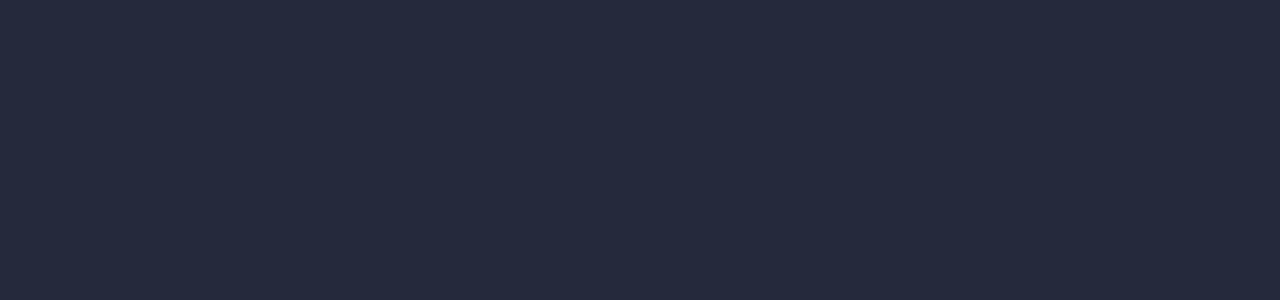
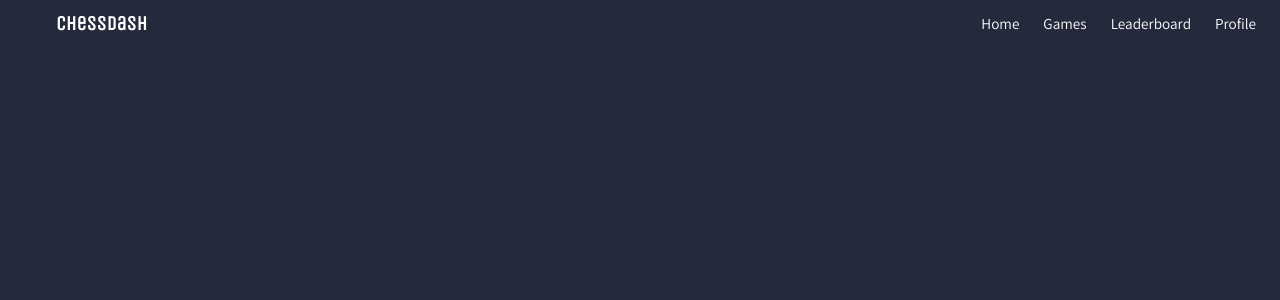
Before and after one commit to joseph-johnson27001/game-dashboard, a Vue app: page / in a window 1280 px wide. Shown: the top 300 px of the page. Built offline with nearby package versions, Linux system fonts and the light colour scheme.

Commit message:
Fonts and top navigation

```diff
--- a/public/index.html
+++ b/public/index.html
@@ -6,7 +6,23 @@
   <meta name="viewport" content="width=device-width,initial-scale=1.0" />
   <link rel="icon" href="/site_logo.png" />
   <title>Game Dashboard</title>
+
+  <!-- Google Fonts -->
+  <link
+    href="https://fonts.googleapis.com/css2?family=Assistant:wght@300;400;600&family=Roboto:wght@300;400;500&family=Unica+One&display=swap"
+    rel="stylesheet"
+  />
+
+  <!-- Font Awesome for icons -->
+  <link
+    rel="stylesheet"
+    href="https://cdnjs.cloudflare.com/ajax/libs/font-awesome/6.5.0/css/all.min.css"
+    integrity="sha512-TbdKxDy5iU7WfA7PSqNu+c5ncytPjTIedpG+azS+dZrfTsyACfskPGi7Fzgj4UInXNO0XmYz6f+Vf5GDNMgmOw=="
+    crossorigin="anonymous"
+    referrerpolicy="no-referrer"
+  />
 </head>
+
   <body>
     <noscript>
       <strong
--- a/src/App.vue
+++ b/src/App.vue
@@ -1,12 +1,19 @@
 <template>
   <div id="app">
-    <div class="main"></div>
+    <div class="main">
+      <TopNav />
+    </div>
   </div>
 </template>
 
 <script>
+import TopNav from './components/Navigation/TopNav.vue';
+
 export default {
   name: "App",
+  components: {
+    TopNav,
+  }
 };
 </script>
 
@@ -16,6 +23,7 @@ body {
   background-color: rgb(37, 41, 60);
   display: flex;
   justify-content: center;
+  font-family: 'Assistant', sans-serif;
 }
 
 .main {
--- a/src/components/Navigation/TopNav.vue
+++ b/src/components/Navigation/TopNav.vue
@@ -0,0 +1,56 @@
+<template>
+  <nav class="top-nav">
+    <div class="nav-content">
+      <div class="logo">ChessDash</div>
+      <div class="spacer" />
+      <div class="nav-items">
+        <a href="#">Home</a>
+        <a href="#">Games</a>
+        <a href="#">Leaderboard</a>
+        <a href="#">Profile</a>
+      </div>
+    </div>
+  </nav>
+</template>
+
+<script>
+export default {
+  name: "TopNav",
+};
+</script>
+
+<style scoped>
+.top-nav {
+  width: 100%;
+  padding: 0.75rem 1rem;
+}
+
+.nav-content {
+  max-width: 1200px;
+  margin: 0 auto;
+  display: flex;
+  align-items: center;
+  color: white;
+}
+
+.logo {
+  font-size: 1.25rem;
+  font-weight: bold;
+  font-family: 'Unica One';
+}
+
+.spacer {
+  flex-grow: 1;
+}
+
+.nav-items a {
+  color: white;
+  text-decoration: none;
+  margin-left: 1.5rem;
+  font-size: 0.95rem;
+}
+
+.nav-items a:hover {
+  text-decoration: underline;
+}
+</style>
```
Lines whose indentation alone changed are shown as unchanged.
